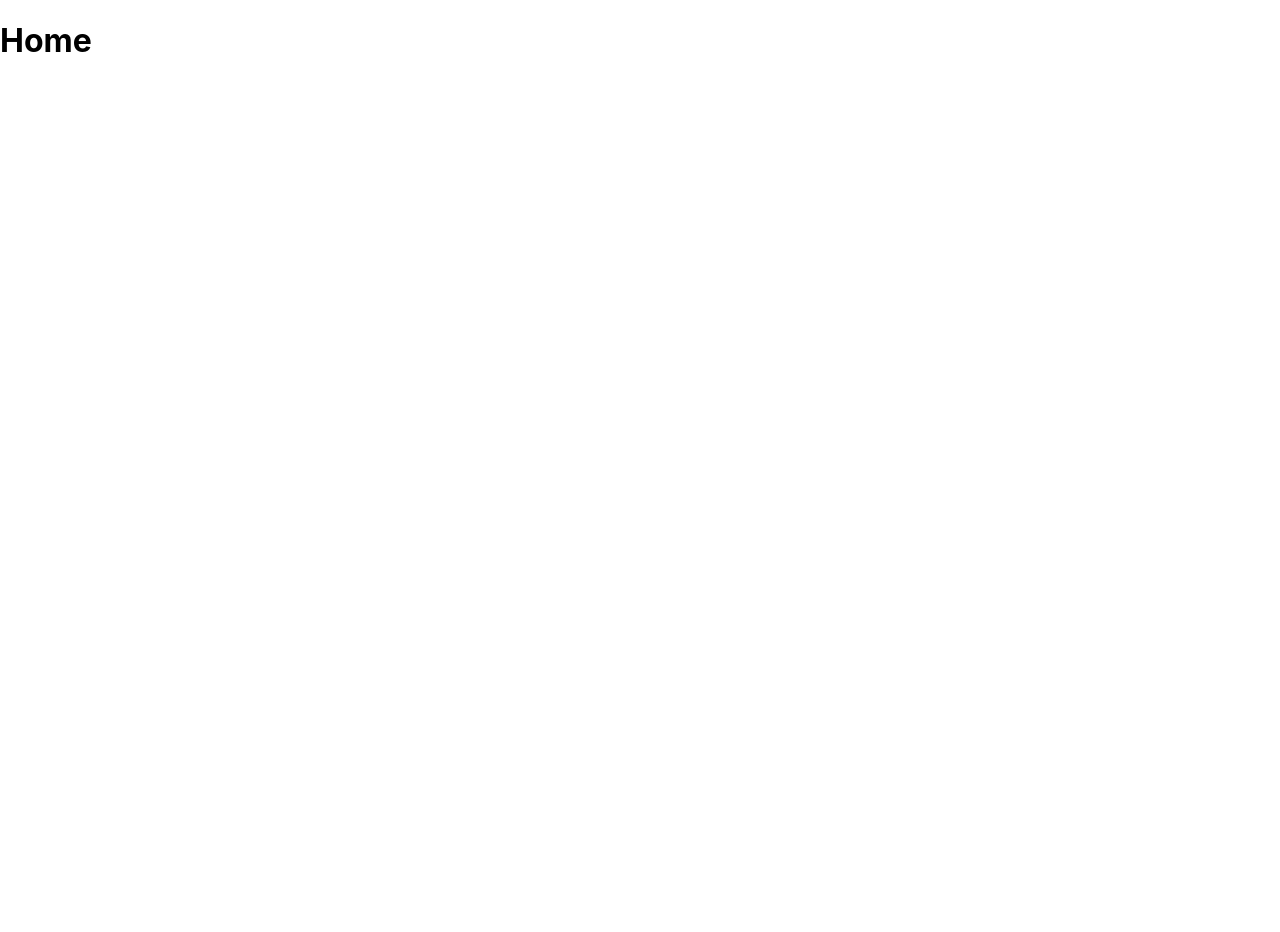
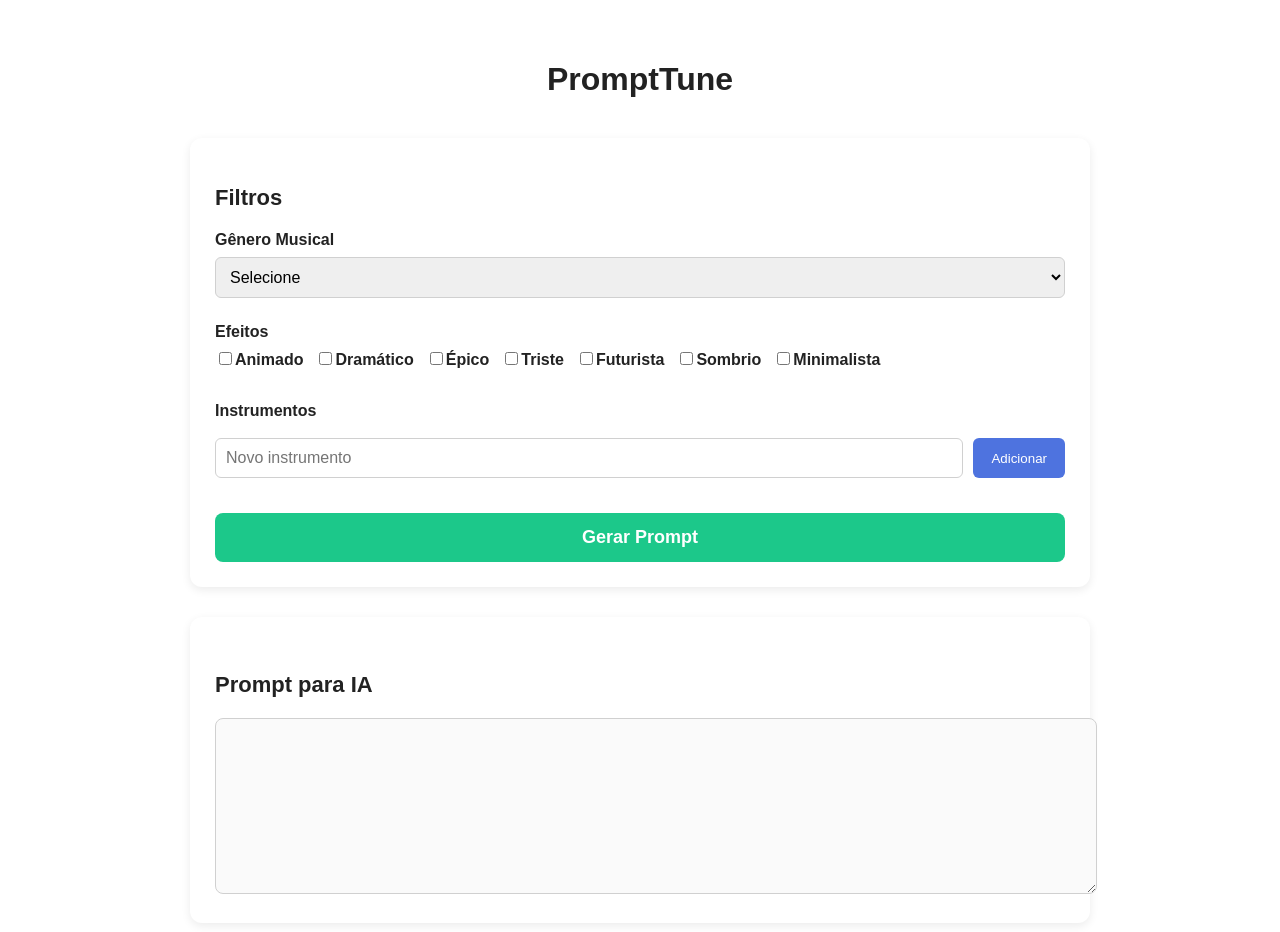
Before and after one commit to KelvinRafael/promtpTune, a React (Create React App) app: page / in a window 1280 px wide. Shown: the top 932 px of the page. Before the commit the page ends 800 px from the top, so only its background shows below. Built offline with nearby package versions, Linux system fonts and the light colour scheme.

Commit message:
Versão de desenvolvimento - Aplicação de CSS

```diff
--- a/src/pages/home.js
+++ b/src/pages/home.js
@@ -1,15 +1,177 @@
-import React from "react";
-import {NotificationFailure, NotificationSuccess, NotificationWarning} from "../components/notification";
+import React, { useState, useEffect } from "react";
+import styles from "./home.module.css";
 
-function Home(){
-    return(
-        <div>
-            {/* <NotificationFailure message="Erro"/>
-            <NotificationSuccess message="Sucesso"/>
-            <NotificationWarning message="Aviso"/> */}
-            <h1>Home</h1>
+import {
+    NotificationFailure,
+    NotificationSuccess,
+    NotificationWarning
+} from "../components/notification";
+
+const generos = [
+    "Rock", "Pop", "Eletrônica", "Trap", "Rap", "Funk", "Samba", "Reggae",
+    "Jazz", "Blues", "Forró", "MPB", "Clássica", "Lo-fi", "Metal", "House"
+];
+
+const efeitos = [
+    "Animado", "Dramático", "Épico", "Triste",
+    "Futurista", "Sombrio", "Minimalista"
+];
+
+const instrumentosPorGenero = {
+    Rock: ["Guitarra", "Baixo", "Bateria", "Guitarra Solo"],
+    Pop: ["Sintetizador", "Bateria Eletrônica", "Pads", "Bass Synth"],
+    Eletrônica: ["Synth Lead", "Kick", "Hi-Hats", "Pads Atmosféricos"],
+    Trap: ["808 Grave", "Hi-Hats Tripletados", "Snare Seco", "Clap"],
+    Rap: ["Beat Lo-Fi", "Kick", "Snare", "Hi-Hats"],
+    Funk: ["Beat 130bpm", "808 Grave", "Caixa Funk", "Synth Melody"],
+    Samba: ["Pandeiro", "Surdo", "Cavaquinho", "Reco-reco"],
+    Reggae: ["Guitarra Delay", "Baixo Marcante", "Bateria One Drop", "Órgão Hammond"],
+    Jazz: ["Saxofone", "Contrabaixo", "Piano", "Bateria Jazz"],
+    Blues: ["Guitarra Blues", "Harmônica", "Baixo", "Bateria Leve"],
+    Forró: ["Sanfona", "Triângulo", "Zabumba"],
+    MPB: ["Violão", "Piano", "Pandeiro", "Percussão Suave"],
+    Clássica: ["Violino", "Piano", "Cello", "Viola"],
+    "Lo-fi": ["Sample Lo-Fi", "Bateria Suave", "Piano Quente", "Vinyl Noise"],
+    Metal: ["Guitarra Distortion", "Duplo Pedal", "Baixo Pesado", "Guitarra Solo"],
+    House: ["Bass House", "Kick 4x4", "Synth Lead", "Hi-Hats Abertos"]
+};
+
+function Home() {
+
+    const [genero, setGenero] = useState("");
+    const [efeitosSelecionados, setEfeitosSelecionados] = useState([]);
+    const [instrumentos, setInstrumentos] = useState([]);
+    const [novoInstrumento, setNovoInstrumento] = useState("");
+    const [promptGerado, setPromptGerado] = useState("");
+
+    useEffect(() => {
+        if (genero && instrumentosPorGenero[genero]) {
+            setInstrumentos(instrumentosPorGenero[genero]);
+        }
+    }, [genero]);
+
+    function toggleEfeito(efeito) {
+        if (efeitosSelecionados.includes(efeito)) {
+            setEfeitosSelecionados(efeitosSelecionados.filter((e) => e !== efeito));
+        } else {
+            setEfeitosSelecionados([...efeitosSelecionados, efeito]);
+        }
+    }
+
+    function adicionarInstrumento() {
+        if (novoInstrumento.trim() !== "") {
+            setInstrumentos([...instrumentos, novoInstrumento.trim()]);
+            setNovoInstrumento("");
+        }
+    }
+
+    function removerInstrumento(index) {
+        setInstrumentos(instrumentos.filter((_, i) => i !== index));
+    }
+
+    function gerarPrompt() {
+        const prompt = `
+Crie uma música no gênero ${genero},
+utilizando os instrumentos: ${instrumentos.join(", ")},
+com o clima: ${efeitosSelecionados.join(", ")}.
+A música deve seguir as características tradicionais do gênero e manter coerência emocional.
+`.trim();
+
+        setPromptGerado(prompt);
+    }
+
+    return (
+        <div className={styles.painelContainer}>
+
+            <h1 className={styles.tituloPainel}>PromptTune</h1>
+
+            {/* CARD FILTROS */}
+            <section className={styles.cardFiltros}>
+                <h3 className={styles.tituloSessao}>Filtros</h3>
+
+                {/* GÊNERO */}
+                <div className={styles.filtroItem}>
+                    <label>Gênero Musical</label>
+                    <select
+                        className={styles.inputSelect}
+                        value={genero}
+                        onChange={(e) => setGenero(e.target.value)}
+                    >
+                        <option value="">Selecione</option>
+                        {generos.map((g) => (
+                            <option key={g} value={g}>{g}</option>
+                        ))}
+                    </select>
+                </div>
+
+                {/* EFEITOS */}
+                <div className={styles.filtroItem}>
+                    <label>Efeitos</label>
+                    <div className={styles.checkboxGroup}>
+                        {efeitos.map((ef) => (
+                            <label key={ef} className={styles.checkboxItem}>
+                                <input
+                                    type="checkbox"
+                                    checked={efeitosSelecionados.includes(ef)}
+                                    onChange={() => toggleEfeito(ef)}
+                                />
+                                {ef}
+                            </label>
+                        ))}
+                    </div>
+                </div>
+
+                {/* INSTRUMENTOS */}
+                <div className={styles.filtroItem}>
+                    <label>Instrumentos</label>
+
+                    <div className={styles.instrumentosLista}>
+                        {instrumentos.map((inst, index) => (
+                            <div className={styles.instrumentoItem} key={index}>
+                                <span>{inst}</span>
+                                <button
+                                    className={styles.btnRemover}
+                                    onClick={() => removerInstrumento(index)}
+                                >
+                                    ×
+                                </button>
+                            </div>
+                        ))}
+                    </div>
+
+                    <div className={styles.addInstrumento}>
+                        <input
+                            type="text"
+                            placeholder="Novo instrumento"
+                            className={styles.inputText}
+                            value={novoInstrumento}
+                            onChange={(e) => setNovoInstrumento(e.target.value)}
+                        />
+                        <button className={styles.btnAdicionar} onClick={adicionarInstrumento}>
+                            Adicionar
+                        </button>
+                    </div>
+                </div>
+
+                <button className={styles.btnGerar} onClick={gerarPrompt}>
+                    Gerar Prompt
+                </button>
+
+            </section>
+
+            {/* CARD PROMPT */}
+            <section className={styles.cardPrompt}>
+                <h4 className={styles.tituloSessao}>Prompt para IA</h4>
+                <textarea
+                    readOnly
+                    value={promptGerado}
+                    className={styles.textareaPrompt}
+                    rows={8}
+                ></textarea>
+            </section>
+
         </div>
-    )
+    );
 }
 
 export default Home;
--- /dev/null
+++ b/src/pages/home.module.css
@@ -0,0 +1,162 @@
+/* Container geral */
+.painelContainer {
+    max-width: 900px;
+    margin: auto;
+    padding: 40px 20px;
+    font-family: Arial, Helvetica, sans-serif;
+    color: #222;
+}
+
+/* Título principal */
+.tituloPainel {
+    text-align: center;
+    font-size: 32px;
+    font-weight: 700;
+    margin-bottom: 40px;
+}
+
+/* Cards */
+.cardFiltros,
+.cardPrompt {
+    background: #ffffff;
+    padding: 25px;
+    border-radius: 12px;
+    margin-bottom: 30px;
+    box-shadow: 0px 3px 10px rgba(0,0,0,0.08);
+}
+
+/* Título da seção */
+.tituloSessao {
+    font-size: 22px;
+    margin-bottom: 20px;
+    font-weight: 600;
+}
+
+/* Item de filtro */
+.filtroItem {
+    margin-bottom: 25px;
+}
+
+.filtroItem label {
+    display: block;
+    font-weight: 600;
+    margin-bottom: 8px;
+}
+
+/* Inputs */
+.inputSelect,
+.inputText {
+    width: 100%;
+    padding: 10px;
+    border-radius: 6px;
+    border: 1px solid #d0d0d0;
+    font-size: 16px;
+    transition: 0.2s ease;
+}
+
+.inputSelect:focus,
+.inputText:focus {
+    border-color: #4e73df;
+    outline: none;
+}
+
+/* Checkbox */
+.checkboxGroup {
+    display: flex;
+    flex-wrap: wrap;
+    gap: 12px;
+}
+
+.checkboxItem {
+    display: flex;
+    align-items: center;
+    gap: 6px;
+    cursor: pointer;
+}
+
+/* Instrumentos */
+.instrumentosLista {
+    display: flex;
+    flex-direction: column;
+    gap: 8px;
+    margin-bottom: 10px;
+}
+
+.instrumentoItem {
+    display: flex;
+    justify-content: space-between;
+    align-items: center;
+    background: #f5f5f5;
+    padding: 8px 12px;
+    border-radius: 6px;
+}
+
+.btnRemover {
+    background: #ff4d4d;
+    border: none;
+    color: white;
+    font-size: 18px;
+    border-radius: 6px;
+    width: 28px;
+    height: 28px;
+    cursor: pointer;
+}
+
+.btnRemover:hover {
+    background: #d93636;
+}
+
+.addInstrumento {
+    display: flex;
+    gap: 10px;
+}
+
+/* Botão adicionar */
+.btnAdicionar {
+    background: #4e73df;
+    color: white;
+    border: none;
+    padding: 10px 18px;
+    border-radius: 6px;
+    cursor: pointer;
+    transition: 0.2s ease;
+}
+
+.btnAdicionar:hover {
+    background: #3a5dca;
+}
+
+/* Botão principal */
+.btnGerar {
+    margin-top: 10px;
+    width: 100%;
+    padding: 14px;
+    background: #1cc88a;
+    color: white;
+    border: none;
+    border-radius: 8px;
+    font-size: 18px;
+    font-weight: 600;
+    cursor: pointer;
+    transition: 0.2s ease;
+}
+
+.btnGerar:hover {
+    background: #17a673;
+}
+
+/* Área do prompt */
+.textareaPrompt {
+    width: 100%;
+    padding: 15px;
+    resize: vertical;
+    border-radius: 8px;
+    border: 1px solid #d0d0d0;
+    font-size: 16px;
+    background: #fafafa;
+}
+
+.textareaPrompt:focus {
+    border-color: #4e73df;
+    outline: none;
+}
```
